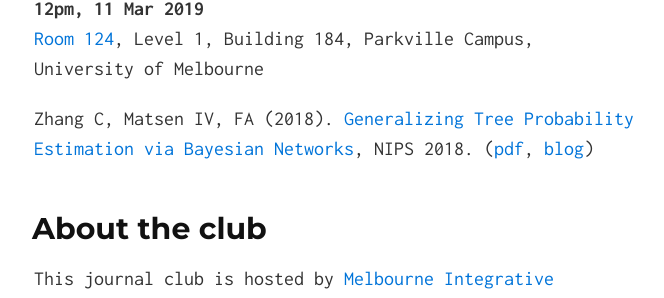
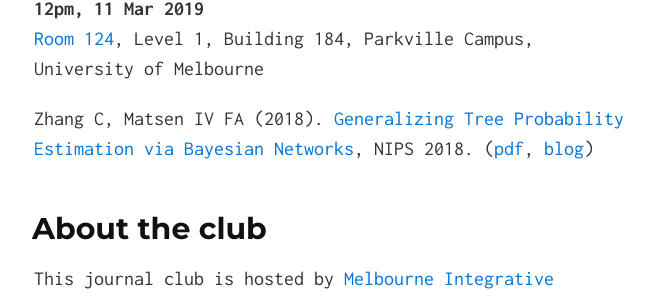
Before and after one commit to melbintgen/statgen-journal-club, a Jekyll site: the page built from index.md, in a window 1280 px wide and 900 px high. Shown: the part 396-694 px from the top of the window, without its empty margins (306-970 px from the left). Built offline with Jekyll 4.4.1, drawn with Linux system fonts in a browser that asks for light colours; our own code applies the rules of GitHub Pages for plain Markdown files.

Commit message:
Change formatting for complex name

```diff
--- a/index.md
+++ b/index.md
@@ -9,7 +9,7 @@ layout: default
 [Room 124](https://maps.unimelb.edu.au/parkville/building/184/124), Level 1,
 Building 184, Parkville Campus, University of Melbourne
 
-Zhang C, Matsen IV, FA (2018).  [Generalizing Tree Probability Estimation via Bayesian Networks](https://papers.nips.cc/paper/7418-generalizing-tree-probability-estimation-via-bayesian-networks), NIPS 2018. ([pdf](https://papers.nips.cc/paper/7418-generalizing-tree-probability-estimation-via-bayesian-networks.pdf), [blog](https://matsen.fredhutch.org/general/2018/12/05/sbn.html))
+Zhang C, Matsen IV FA (2018).  [Generalizing Tree Probability Estimation via Bayesian Networks](https://papers.nips.cc/paper/7418-generalizing-tree-probability-estimation-via-bayesian-networks), NIPS 2018. ([pdf](https://papers.nips.cc/paper/7418-generalizing-tree-probability-estimation-via-bayesian-networks.pdf), [blog](https://matsen.fredhutch.org/general/2018/12/05/sbn.html))
 
 
 ## About the club
```
